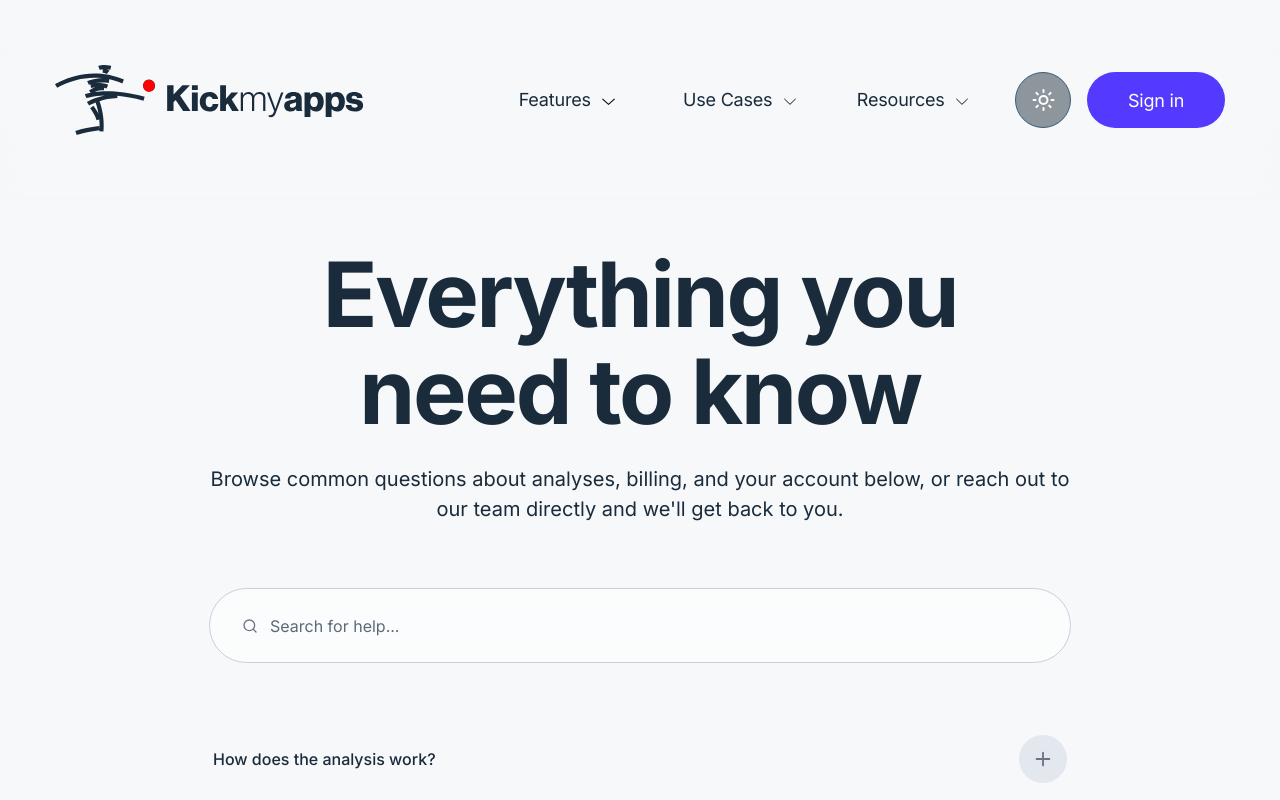
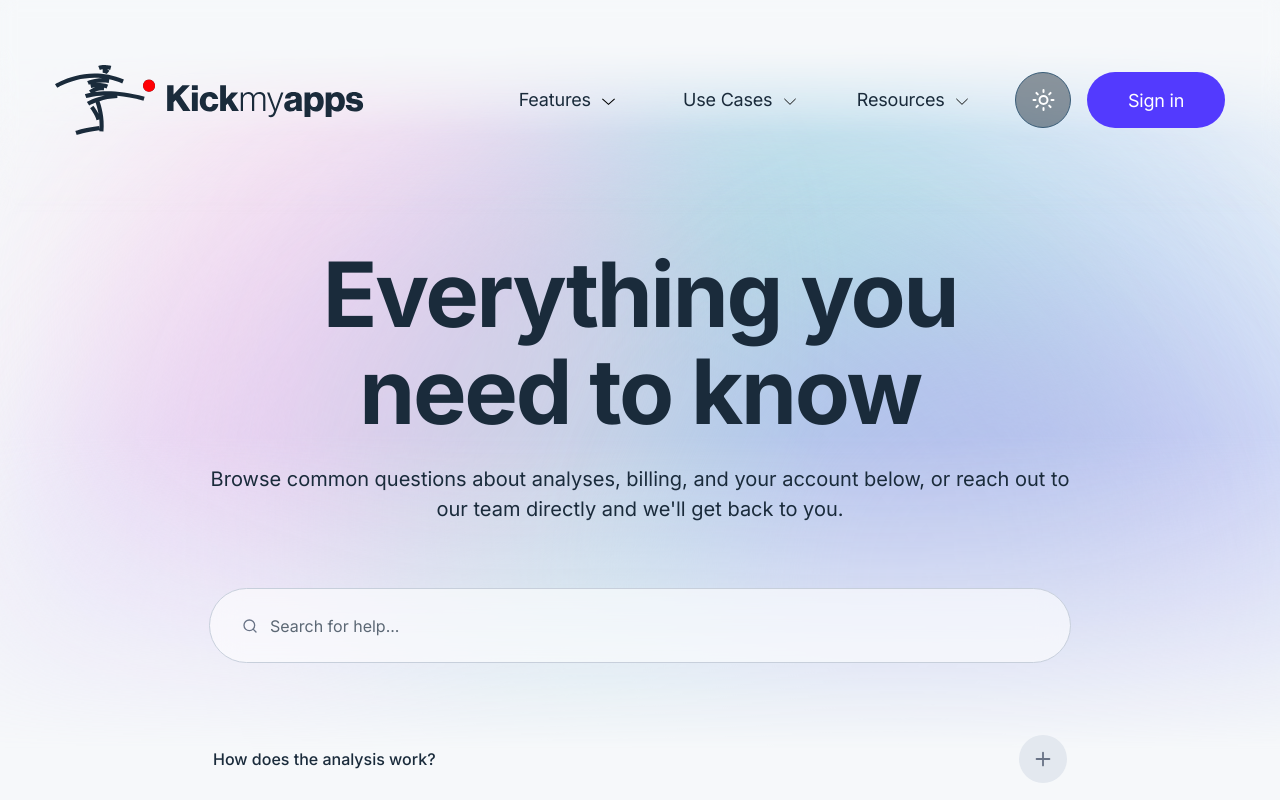
Before and after one commit to sasw-works/kick-my-apps, a Next.js app: page /support in a window 1280 px wide. Both pictures are taken after a click on the button 1043 px from the left and 100 px from the top of the page. Shown: the top 800 px of the page. Built offline with nearby package versions, Linux system fonts and the light colour scheme.

Commit message:
Restore original pastel gradient background on Support page, Light Mode only (dark mode keeps .kma-glow)

```diff
--- a/app/support/page.js
+++ b/app/support/page.js
@@ -2,6 +2,7 @@
 
 import React, { useState } from "react";
 import { Search, Plus, X } from "lucide-react";
+import { useTheme } from "../components/ThemeProvider";
 
 const SUPPORT_FAQ = [
   {
@@ -90,10 +91,31 @@ function SupportFaqItem({ q, a }) {
 }
 
 export default function SupportPage() {
+  const { theme } = useTheme();
   return (
     <main className="support-page">
       <style>{`
         .support-page { position: relative; max-width: 910px; margin: 0 auto; padding: 96px 24px 120px; font-family: var(--font-inter), sans-serif; }
+        .support-bg-wrap {
+          position: absolute;
+          top: -100px;
+          left: 50%;
+          width: 100vw;
+          margin-left: -50vw;
+          height: 700px;
+          max-height: 100vh;
+          overflow: hidden;
+          pointer-events: none;
+          z-index: 0;
+          -webkit-mask-image: linear-gradient(to bottom, transparent 0%, black 12%, black 55%, transparent 100%);
+          mask-image: linear-gradient(to bottom, transparent 0%, black 12%, black 55%, transparent 100%);
+        }
+        .support-blob { position: absolute; border-radius: 50%; filter: blur(90px); opacity: 0.45; pointer-events: none; }
+        .support-blob-1 { width: 102vw; height: 102vw; max-width: 1140px; max-height: 1140px; background: #A8C9F0; top: -60px; left: 24%; }
+        .support-blob-2 { width: 102vw; height: 102vw; max-width: 1140px; max-height: 1140px; background: #C7B6F5; top: 120px; right: 12%; }
+        .support-blob-3 { width: 75vw; height: 75vw; max-width: 810px; max-height: 810px; background: #8FDDD1; top: 60px; left: 28%; }
+        .support-blob-4 { width: 55vw; height: 55vw; max-width: 600px; max-height: 600px; background: #F5C9E8; top: -20px; left: 6%; }
+        .support-blob-5 { width: 60vw; height: 60vw; max-width: 640px; max-height: 640px; background: #B9A6F5; top: 220px; right: -4%; }
         .support-hero { text-align: center; margin-bottom: 48px; position: relative; z-index: 1; }
         .support-title {
           font-family: var(--font-display); font-size: 90px; font-weight: 700;
@@ -149,6 +171,16 @@ export default function SupportPage() {
         .support-contact-btn:hover { filter: brightness(1.08); transform: translateY(-1px); }
       `}</style>
 
+      {theme === "light" && (
+        <div className="support-bg-wrap" aria-hidden="true">
+          <div className="support-blob support-blob-1" />
+          <div className="support-blob support-blob-2" />
+          <div className="support-blob support-blob-3" />
+          <div className="support-blob support-blob-4" />
+          <div className="support-blob support-blob-5" />
+        </div>
+      )}
+
       <div className="support-hero">
         <div className="support-title">Everything you need to know</div>
         <div className="support-sub">Browse common questions about analyses, billing, and your account below, or reach out to our team directly and we'll get back to you.</div>
```
